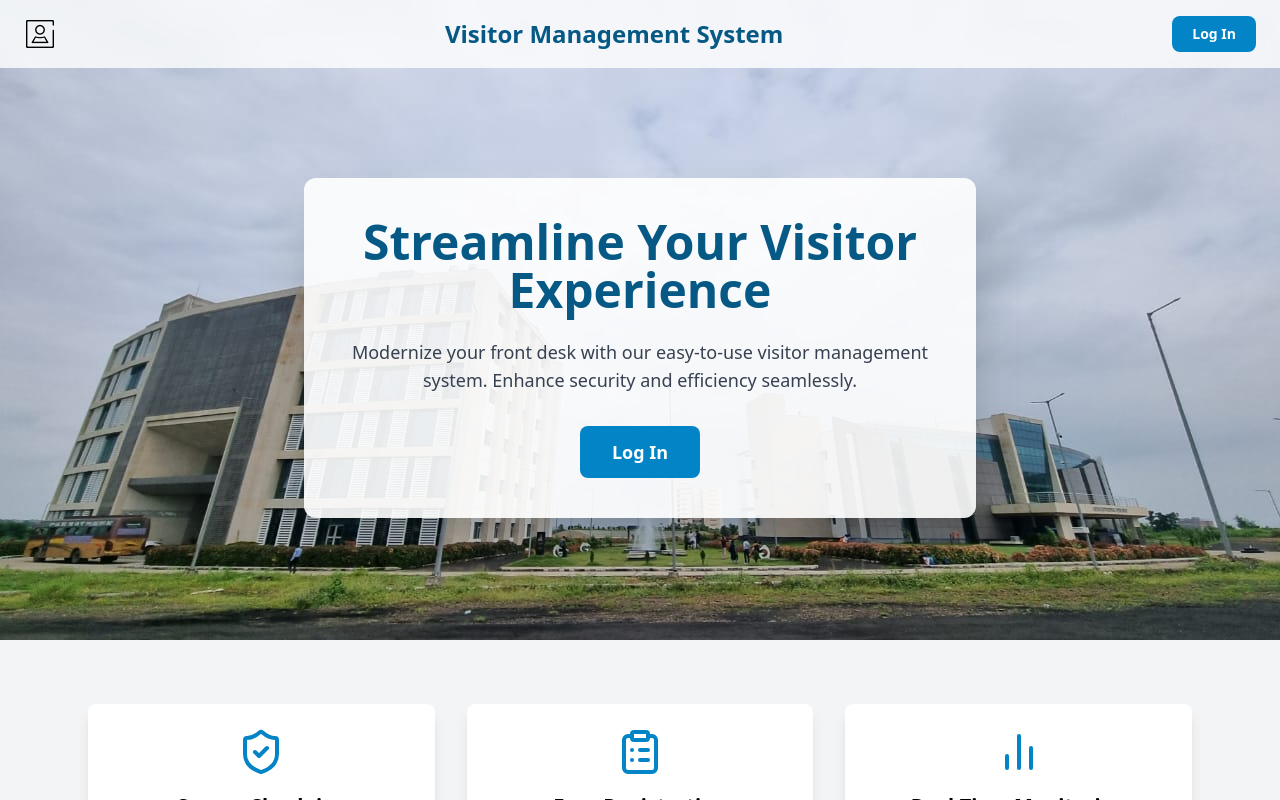
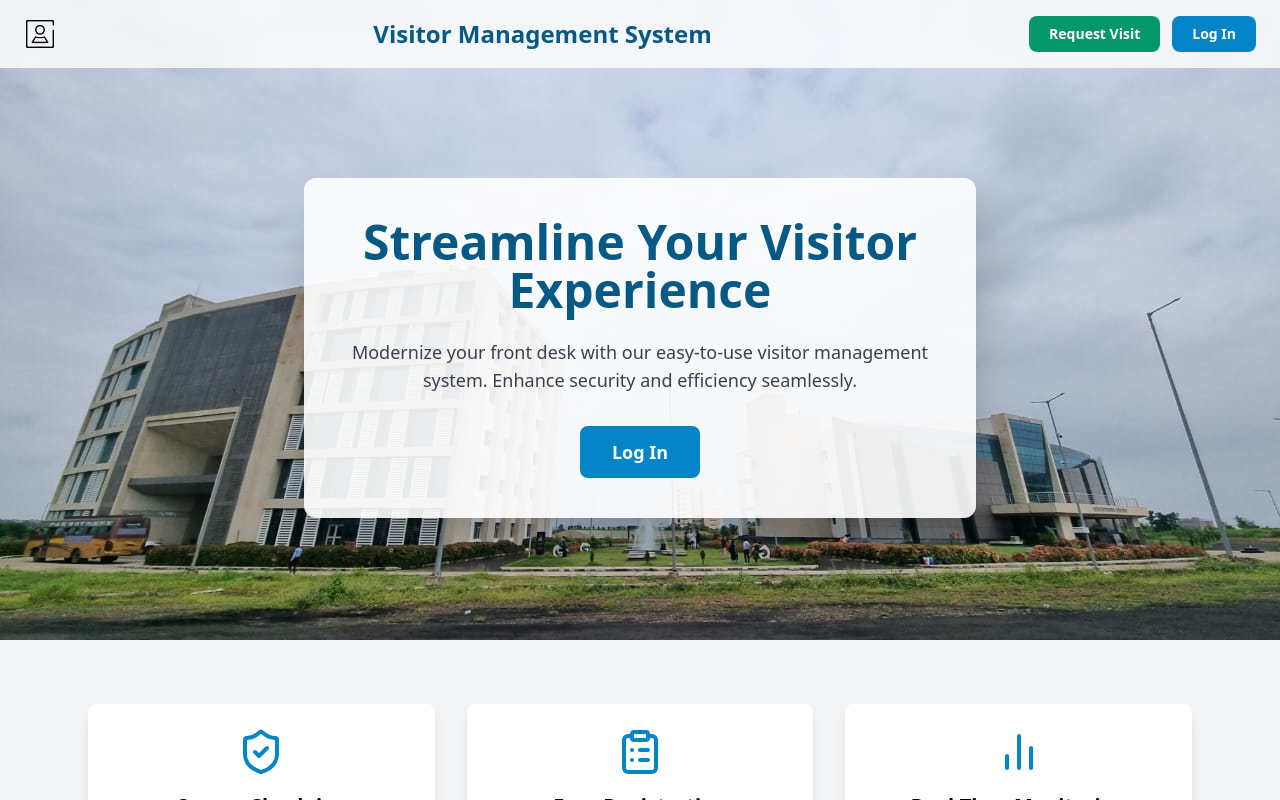
Before and after one commit to omPatil3690/Visitor-Management-System, a React (Vite) app: page / in a window 1280 px wide. Shown: the top 800 px of the page. Built offline with nearby package versions, Linux system fonts and the light colour scheme; no server answers; the database is empty.

Commit message:
request-visit button

```diff
--- a/src/components/Home.tsx
+++ b/src/components/Home.tsx
@@ -25,7 +25,7 @@ const Home = () => {
                 className={`w-full flex items-center justify-between px-6 py-4 fixed top-0 z-50 transition-all duration-300 ${scrolled ? "bg-white shadow-md" : "bg-white bg-opacity-80 backdrop-blur"
                     }`}
             >
-                { }
+
                 <div
                     className="flex items-center gap-2 cursor-pointer"
                     onClick={() => navigate("/")}
@@ -33,13 +33,19 @@ const Home = () => {
                     <img src="/visitor-management.png" alt="Logo" className="h-8 w-8" />
                 </div>
 
-                { }
+
                 <div className="text-xl md:text-2xl font-bold text-sky-800">
                     Visitor Management System
                 </div>
 
-                { }
-                <div>
+
+                <div className="flex gap-3">
+                    <button
+                        onClick={() => navigate("/request-visit")}
+                        className="bg-emerald-600 hover:bg-emerald-700 text-white font-semibold py-2 px-5 rounded-lg text-sm transition-all duration-300"
+                    >
+                        Request Visit
+                    </button>
                     <button
                         onClick={() => navigate("/login")}
                         className="bg-sky-600 hover:bg-sky-700 text-white font-semibold py-2 px-5 rounded-lg text-sm transition-all duration-300"
@@ -76,7 +82,7 @@ const Home = () => {
             { }
             <section className="py-16 bg-gray-100">
                 <div className="max-w-6xl mx-auto px-6 grid gap-8 md:grid-cols-3 text-center">
-                    { }
+
                     <div className="bg-white p-6 rounded-lg shadow-lg hover:shadow-2xl transition duration-300">
                         <div className="flex justify-center text-sky-600 mb-4">
                             <ShieldCheck size={48} />
@@ -85,7 +91,7 @@ const Home = () => {
                         <p className="text-gray-600">Ensure only authorized visitors gain access.</p>
                     </div>
 
-                    { }
+
                     <div className="bg-white p-6 rounded-lg shadow-lg hover:shadow-2xl transition duration-300">
                         <div className="flex justify-center text-sky-600 mb-4">
                             <ClipboardList size={48} />
@@ -94,7 +100,7 @@ const Home = () => {
                         <p className="text-gray-600">Quick and intuitive visitor registration process.</p>
                     </div>
 
-                    { }
+
                     <div className="bg-white p-6 rounded-lg shadow-lg hover:shadow-2xl transition duration-300">
                         <div className="flex justify-center text-sky-600 mb-4">
                             <BarChart2 size={48} />
@@ -105,7 +111,7 @@ const Home = () => {
                 </div>
             </section>
 
-            { }
+
             <footer className="bg-sky-700 text-white py-4 text-center">
                 &copy; {new Date().getFullYear()} Visitor Management System. All rights reserved.
             </footer>
```
